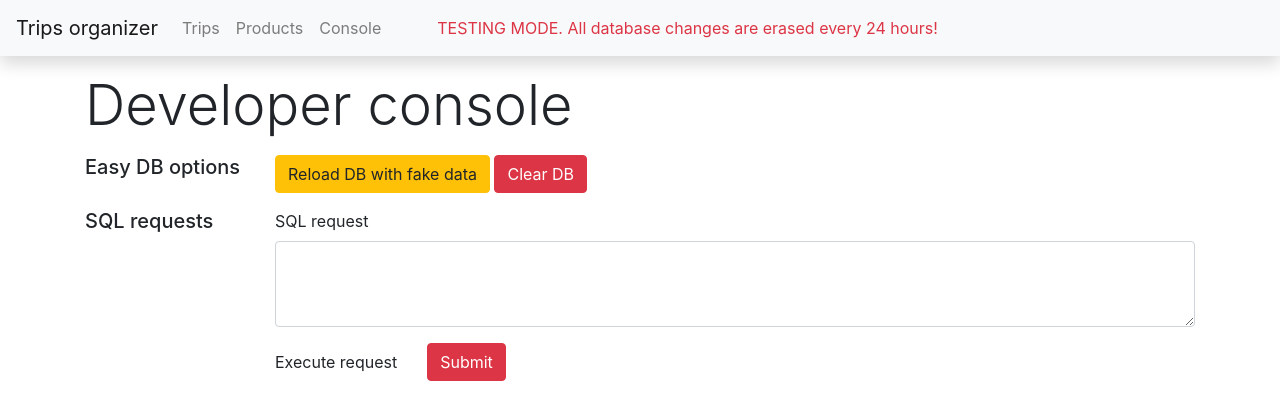
After one commit to ArchiDevil/trips, a Flask app: page /developer/console in a window 1280 px wide. The commit adds this page. Shown: the top 420 px of the page. Run offline with Flask 2, Linux system fonts and the light colour scheme; parts of the project's set-up code (start-up, migrations or seed data) failed here and were passed over; some libraries are stand-ins or nearby versions.

Commit message:
Add developer mode with database utilities

```diff
--- a/organizer/__init__.py
+++ b/organizer/__init__.py
@@ -49,6 +49,9 @@ def create_app(test_config=None):
     from . import reports
     app.register_blueprint(reports.bp)
 
+    from . import developer
+    app.register_blueprint(developer.bp)
+
     app.before_first_request(before_first_request_handler)
 
     return app
--- /dev/null
+++ b/organizer/developer.py
@@ -0,0 +1,35 @@
+from flask import Blueprint, render_template, abort, request, redirect, url_for
+
+from organizer.db import get_db, init_db, init_fake_data
+
+bp = Blueprint('developer', __name__, url_prefix='/developer')
+
+
+@bp.route('/console')
+def console():
+    return render_template('admin/console.html')
+
+
+@bp.route('/console/clear_db')
+def clear_db():
+    init_db()
+    return redirect(url_for('trips.index'))
+
+
+@bp.route('/console/fill_fake')
+def fill_fake_data():
+    init_db()
+    init_fake_data()
+    return redirect(url_for('trips.index'))
+
+
+@bp.route('/console/execute_sql', methods=['POST'])
+def execute_sql():
+    sql_code = request.form['code']
+
+    db = get_db()
+    db.execute(
+        sql_code
+    ).commit()
+
+    return redirect(url_for('developer.console'))
--- /dev/null
+++ b/organizer/templates/admin/console.html
@@ -0,0 +1,44 @@
+{% extends 'base.html' %} {% block content %}
+
+<div class="container">
+    <h1 class="display-4 my-3">Developer console</h1>
+</div>
+
+<div class="container">
+    <div class="row">
+        <div class="col-2">
+            <h5>Easy DB options</h5>
+        </div>
+        <div class="col-10">
+            <div class="form-group">
+                <a class="btn btn-warning" href="{{ url_for('developer.fill_fake_data') }}">Reload DB with fake data</a>
+                <a class="btn btn-danger" href="{{ url_for('developer.clear_db') }}">Clear DB</a>
+            </div>
+        </div>
+    </div>
+
+    <div class="row">
+        <div class="col-2">
+            <h5>SQL requests</h5>
+        </div>
+        <div class="col-10">
+            <form action="{{ url_for('developer.execute_sql') }}" method="POST">
+                <div class="form-group">
+                    <label for="sql-request-area">SQL request</label>
+                    <textarea class="form-control" id="sql-request-area" rows="3" name="code"></textarea>
+                </div>
+                <div class="form-group row">
+                    <div class="col-auto">
+                        <label class="col-form-label" for="execute-request-button">Execute request</label>
+                    </div>
+                    <div class="col-4">
+                        <button id="execute-request-button" class="btn btn-danger" type="submit">Submit</button>
+                    </div>
+                </div>
+            </form>
+        </div>
+    </div>
+</div>
+
+
+{% endblock %}
--- a/organizer/templates/base.html
+++ b/organizer/templates/base.html
@@ -30,6 +30,8 @@
             <div class="navbar-nav mr-auto mt-2 mt-lg-0">
                 <a id="trips_link" class="nav-item nav-link" href="{{ url_for('trips.index') }}">Trips</a>
                 <a id="products_link" class="nav-item nav-link" href="{{ url_for('products.index') }}">Products</a>
+                <a id="developer-console" class="nav-item nav-link" href="{{ url_for('developer.console') }}">Console</a>
+                <span class="mx-5 navbar-text text-danger">TESTING MODE. All database changes are erased every 24 hours!</span>
             </div>
         </div>
     </nav>
```
